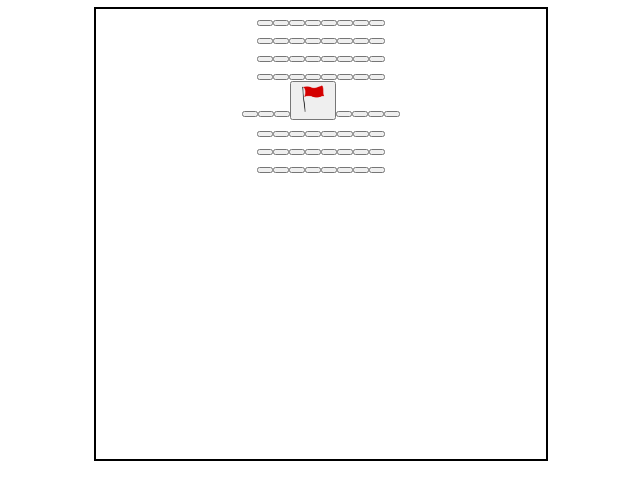
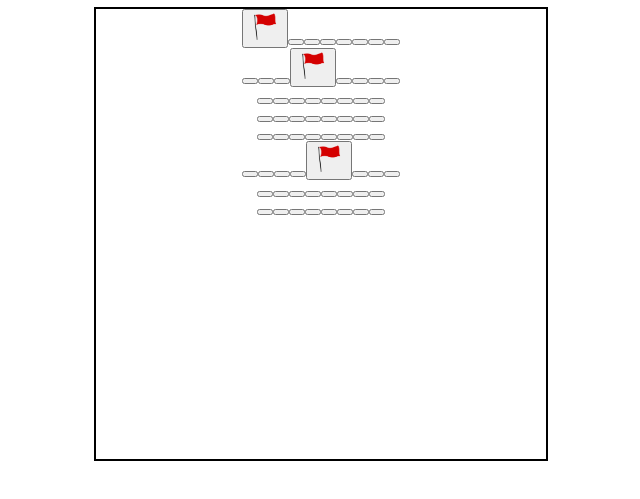
Before and after one commit to Thomas-Boi/Minesweeper-Group1, a plain HTML site: page minesweeper_fcn_test.html in a window 1280 px wide. Shown: the part 73-572 px from the top of the page, without its empty margins (319-959 px from the left). Drawn offline with Linux system fonts and the light colour scheme.

Commit message:
Updated mineplacer

```diff
--- a/minesweeper_fcn_test.html
+++ b/minesweeper_fcn_test.html
@@ -79,33 +79,29 @@
         board(8)
 
 
-        let easy = 3, medium = 7, hard = 10;
-        let gridheight=15, gridwidth = 15
-        function minePlacer(difficulty, gridheight, gridwidth){
-            var cellID, cell, cellw,cellh, sel;
-            let x=0;    //x tracks how many mines are set on the board.
-            while(x < difficulty){
-
-                cellw = Math.floor(Math.random()*gridwidth); //uses the Random module to select a random row
-
-                cellh = Math.floor(Math.random()*gridheight);// used the Random module to select a random column
-
-                cellID = 'cell'+ String(cellw)+ String(cellh); //uses cellw and cellh to generate a random cell ID from the board
-
-                cell = document.getElementById(cellID);//and gets the element.
-
-                if(cell.classList.contains('mine')){ //checks if the element already has a mine placed in it
-
-                    continue;    //if so, the loop continues without incrementing x
-
-                }
-
-                cell.classList.add('mine'); //Otherwise, it adds the classname "mine" to the cell, indicating that it contains a mine.
-                cell.innerHTML = "<img src='Images/flag.png' />"
+               function minePlacer(gridheight, gridwidth){
+        let cell, cellw,cellh, sel;
+        let mine = 3;
+        let minelist = [];
+        let x=0;    //x tracks how many mines are set on the board.
+        while(x < mine){
+            cellw = Math.floor(Math.random()*gridwidth)+1; //uses the Random module to select a random row
+            cellh = Math.floor(Math.random()*gridheight)+1;// used the Random module to select a random column
+            cell = document.getElementById('cell'+String(cellw)+String(cellh));//and gets the element.
+            console.log()
+            if(cell in minelist){ //checks if the element already has a mine placed in it
+                continue;    //if so, the loop continues without incrementing x
+            }
+            else{
+                minelist.concat(cell) //Otherwise, it adds the classname "mine" to the cell, indicating that it contains a mine.
+                cell.className += "bomb";
+                cell.innerHTML = '<img src = "Images/flag.png">';
                 x++;//Then x increments before the while loop restarts.
             }
         }
-        minePlacer(3, 8, 8)
+        return;
+    }
+        minePlacer(8, 8)
 
     </script>
 </body>
```
